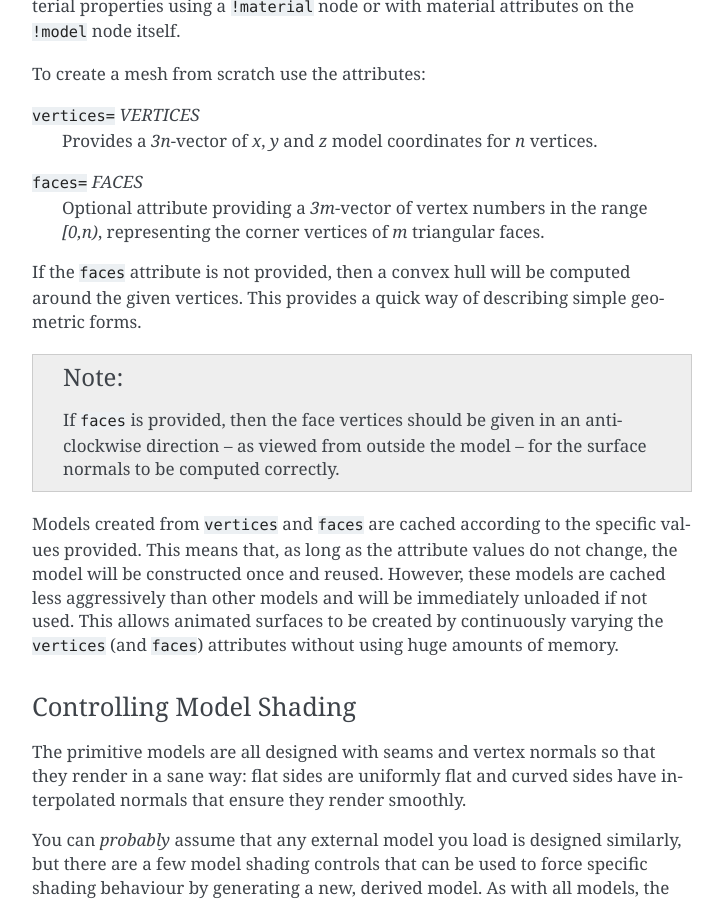
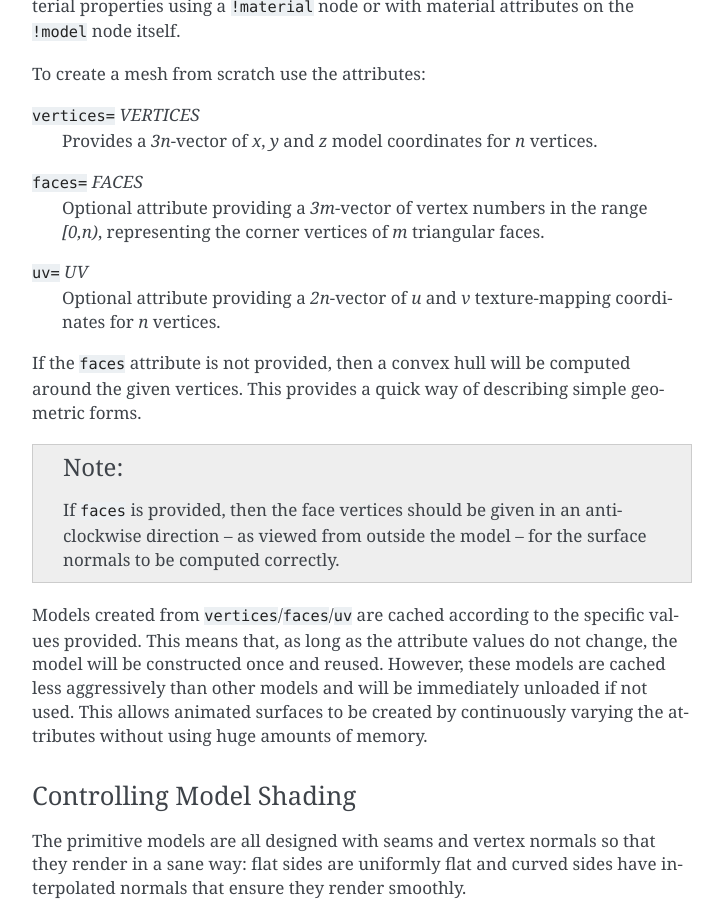
Before and after one commit to jonathanhogg/flitter, a Sphinx documentation site: the page built from docs/canvas3d.md, in a window 1280 px wide and 900 px high, scrolled down 19670 px. Shown: the whole window, without its empty margins (388-1111 px from the left). Built offline with Sphinx 7.4.7, drawn with Linux system fonts in a browser that asks for light colours.

Commit message:
Add support for specifying UV coordinates of vector models

```diff
--- a/docs/canvas3d.md
+++ b/docs/canvas3d.md
@@ -856,6 +856,10 @@ To create a mesh from scratch use the attributes:
 : Optional attribute providing a *3m*-vector of vertex numbers in the range
 *[0,n)*, representing the corner vertices of *m* triangular faces.
 
+`uv=` *UV*
+: Optional attribute providing a *2n*-vector of *u* and *v* texture-mapping
+coordinates for *n* vertices.
+
 If the `faces` attribute is not provided, then a convex hull will be computed
 around the given vertices. This provides a quick way of describing simple
 geometric forms.
@@ -866,12 +870,12 @@ anti-clockwise  direction – as viewed from outside the model – for the surfa
 normals to be computed correctly.
 :::
 
-Models created from `vertices` and `faces` are cached according to the specific
+Models created from `vertices`/`faces`/`uv` are cached according to the specific
 values provided. This means that, as long as the attribute values do not change,
 the model will be constructed once and reused. However, these models are cached
 less aggressively than other models and will be immediately unloaded if not
 used. This allows animated surfaces to be created by continuously varying the
-`vertices` (and `faces`) attributes without using huge amounts of memory.
+attributes without using huge amounts of memory.
 
 ### Controlling Model Shading
 
```
Also changed, not shown: 3 other files.
